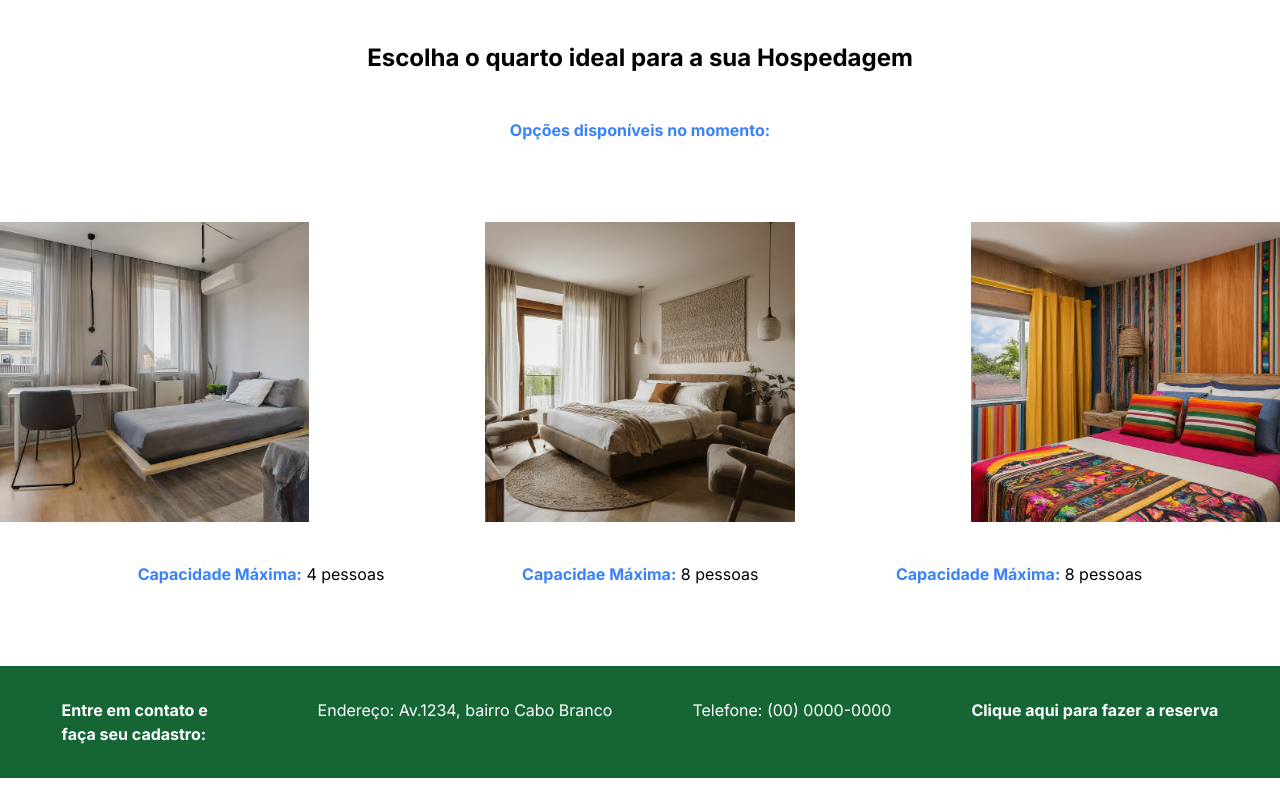
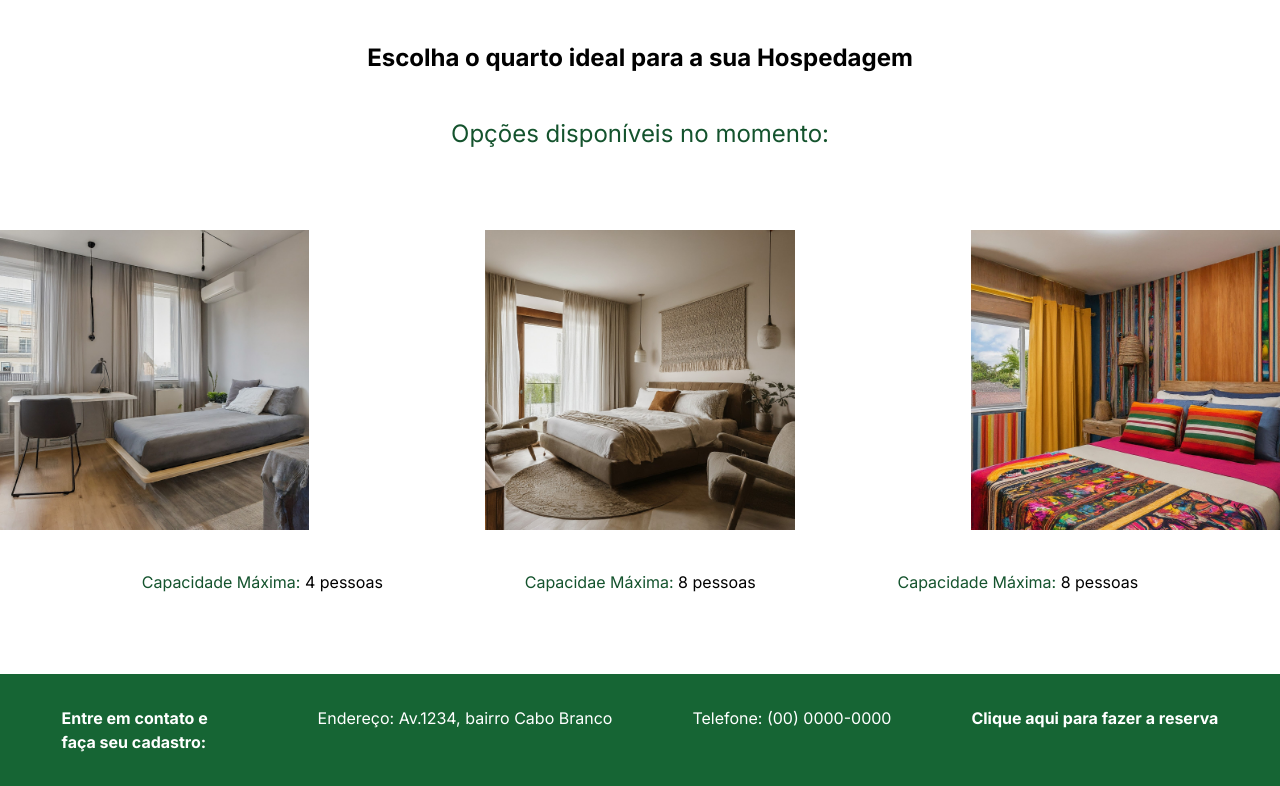
Before and after one commit to RRodrigoCordeiro/Pousad, a Next.js app: page /escolherReserva in a window 1280 px wide. Shown: the part 564-1350 px from the top of the page. Built offline with nearby package versions, Linux system fonts and the light colour scheme.

Commit message:
Atualização da Página de seleção de quartos

```diff
--- a/src/app/escolherReserva/page.tsx
+++ b/src/app/escolherReserva/page.tsx
@@ -11,7 +11,7 @@ const page = () => {
             <CabecalhoPaginacao />
             <Background />
             <h1 className="text-center font-bold mt-11 text-2xl">Escolha o quarto ideal para a sua Hospedagem</h1>
-            <h2 className="text-center mt-11 text-blue-500 font-bold">Opções disponíveis no momento:</h2>
+            <h2 className="text-center mt-11 text-green-900  text-2xl">Opções disponíveis no momento:</h2>
             <div className="flex flex-row justify-center space-x-44">
                 <Link href="#">
                     <Image
@@ -42,9 +42,9 @@ const page = () => {
                 </Link>
             </div>
             <div className="text-center flex flex-row  justify-evenly mt-10">
-                <p><span className="text-blue-500 font-bold">Capacidade Máxima:</span> 4 pessoas</p>
-                <p><span className="text-blue-500 font-bold">Capacidae Máxima:</span> 8 pessoas</p>
-                <p><span className="text-blue-500 font-bold">Capacidade Máxima:</span> 8 pessoas</p>
+                <p><span className="text-green-900">Capacidade Máxima:</span> 4 pessoas</p>
+                <p><span className="text-green-900">Capacidae Máxima:</span> 8 pessoas</p>
+                <p><span className="text-green-900">Capacidade Máxima:</span> 8 pessoas</p>
             </div>
             <Rodape />
         </>
```
